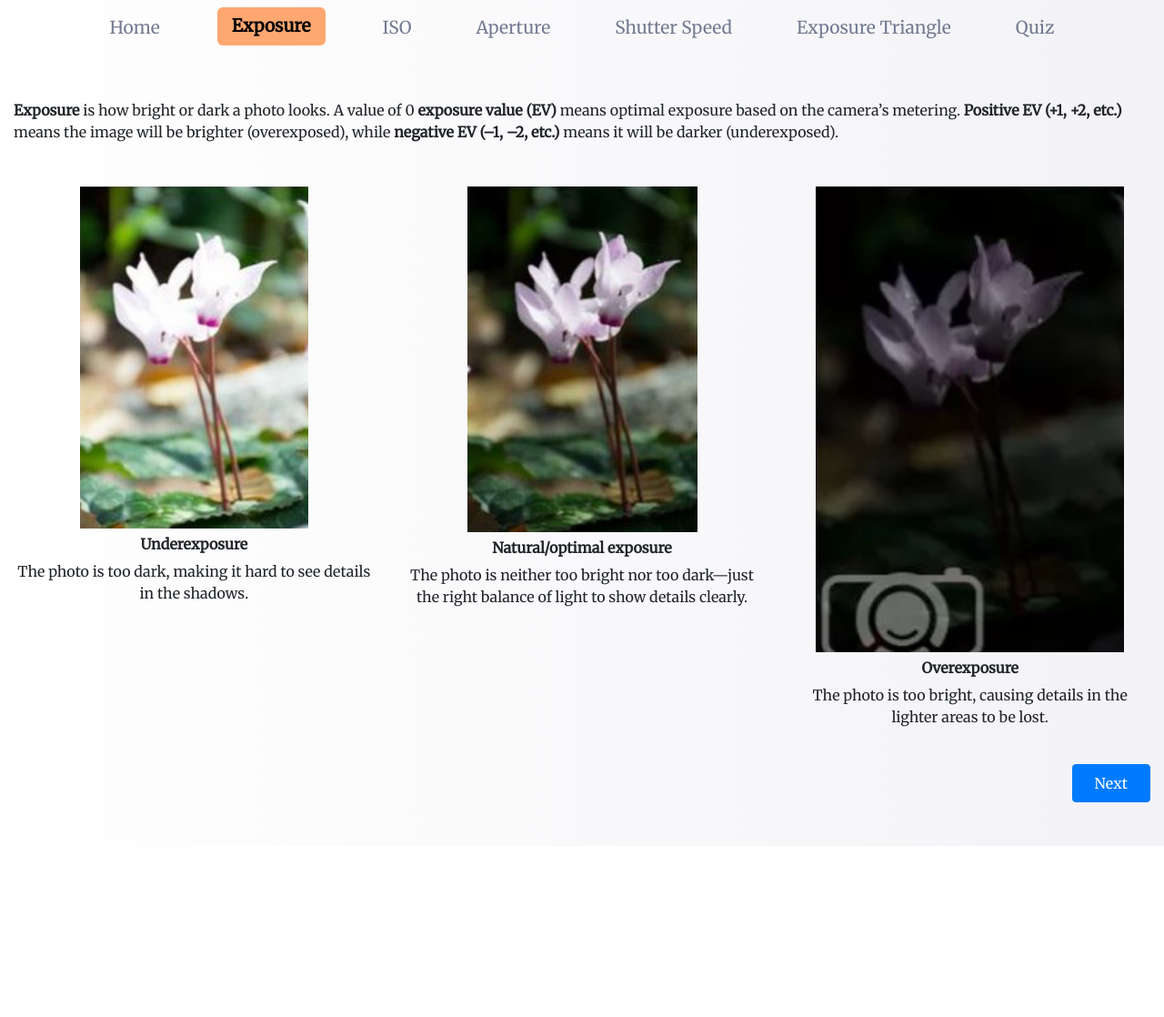
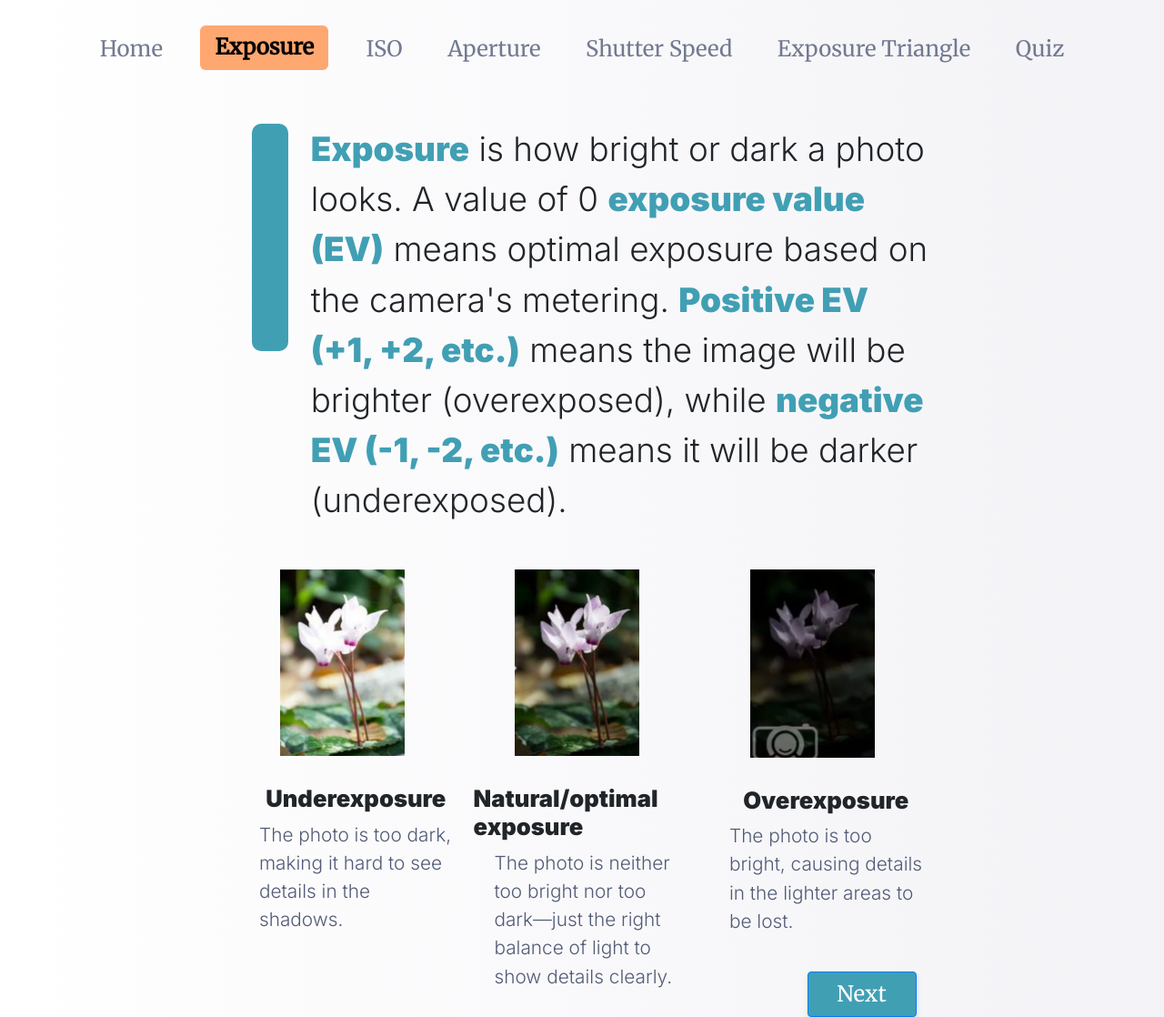
Before and after one commit to popi-x/UI-final-project, a Flask app: page /learn/exposure/1 in a window 1280 px wide. Shown: the whole page at 91% size. Before the commit the page ends 882 px from the top, so only its background shows below. Run offline with Flask 3, Linux system fonts and the light colour scheme; some libraries are stand-ins or nearby versions.

Commit message:
finsih the implementation of homepage ISO and exposure The cover can be implemented by putting the according data in cover_data.json

```diff
--- a/Static/css/main.css
+++ b/Static/css/main.css
@@ -6,9 +6,16 @@ body {
     padding: 0;
   }
 
+  .custom-vp-width {
+    width: 80vw;
+
+  }
+
+
 
   /* ---------- NAVBAR ---------- */
   .custom-navbar .navbar-nav {
+    margin-top: 20px;
     width: 100%;
     display: flex;
     justify-content: space-around;
@@ -20,7 +27,7 @@ body {
     opacity: 0.8;
     position: relative;
     font-weight: normal;
-    font-size: 1.2rem;
+    font-size: 1.5rem;
     text-decoration: none;
   }
 
@@ -50,73 +57,171 @@ body {
 
 
   /* ---------- HOMEPAGE HORIZONTAL LAYOUT ---------- */
-
-  .homepage-layout {
-    display: flex;
-    align-items: center;
-    justify-content: space-between;
-    max-width: 80%;
-    height: calc(100vh - 330px);  /* ⬅️ was too tall before */
-    margin: 0 auto;
-    padding: 1rem 2rem;           /* ⬅️ tighter top/bottom padding */
+.homepage-layout{
+  height: 80vh;
+  width: 90%;
+  margin-left: 12%
 }
 
+  /* ---------- LEFT TEXT BLOCK ---------- */
 
-  /* ---------- LEFT TEXT BLOCK ---------- */
-  .left {
-    flex: 1;
-    display: flex;
-    flex-direction: column;
-    justify-content: center;
-    gap: 1.2rem;
-    padding-left: 10rem;
-    padding-right: 20rem;
+.homepage-layout .title{
+  font-size: 12rem;
+  font-weight: bold;
+  color: black;
+  font-family: 'Inter', sans-serif;
 }
 
-  .title {
+.homepage-layout .subtitle{
+  color: #525B76;
+  font-size: 2rem;
   font-family: 'Inter', sans-serif;
-    font-weight: 900;
-    font-size: 8rem;
-    margin-bottom: 0.5rem;
 }
 
-  .subtitle {
-    font-weight: normal;
-    color: #525B76;
-    font-size: 1.3rem;
-    margin-bottom: 1rem;
-  }
-
-  .btn-learn {
+ .homepage-layout .btn{
   background-color: #419FB4;
-    color: white;
-    font-family: 'Merriweather', serif;
-    font-weight: bold;
-    padding: 1rem 3rem;
-    border-radius: 8px;
-    font-size: 1.3rem;
-    text-decoration: none;
-    box-shadow: 6px 6px 0px rgba(0, 0, 0, 0.1);
-    width: fit-content;
+  width: 200px;
+  height: 80px;
+  font-size: 2rem;
+  color:white;
+  box-shadow: 0 4px 6px rgba(0, 0, 0, 0.1); /* Soft shadow */
  }
 
 
   /* ---------- RIGHT IMAGE BLOCK ---------- */
-
-  .right {
-    flex: 1;
-    display: flex;
-    justify-content: center;
-    align-items: flex-end;   /* ⬅️ moves image upward */
-    padding-top: 1rem;         /* optional: fine-tune upward shift */
+ #homepage-img{
+  width:100%;
  }
 
-  .right img {
-    width: 190%;              /* ⬅️ make the image bigger */
-    object-fit: contain;
+
+  /* ---------- cover ---------- */
+.cover{
+  height: 80vh;
 }
 
-  .move-down {
-    margin-top: 1.5rem;     /* adjust how far down it moves */
-    white-space: nowrap;    /* ⬅️ forces text to stay on one line */
+.cover .left-rec-container{
+  height: 100%;
 }
+
+.cover .left-rec{
+  height: 95%;
+  width: 45px;
+  background-color: #419FB4;
+  border-radius: 10px;
+}
+
+.cover .title{
+  height: 100%;
+  font-size: 4rem;
+  font-weight: bold;
+  font-family:'Inter', sans-serif;
+  padding-left: 0;
+}
+
+.cover .right{
+  padding-top:1%;
+  height: 100%;
+  width: 100%;
+}
+
+.cover .subtitle{
+  font-size: 2rem;
+  color: #525B76;
+  font-family: 'Inter', sans-serif;
+}
+
+/*.cover .cover-img-container{
+  width:100%;
+}*/
+
+.cover .cover-img{
+  width:85%;
+}
+
+/* ---------- cover button ---------- */
+.cover .btn{
+  background-color: #419FB4;
+  width: 120px;
+  height: 50px;
+  font-size: 1.5rem;
+  color:white;
+  box-shadow: 0 4px 6px rgba(0, 0, 0, 0.1); /* Soft shadow */
+}
+
+/* ---------- contents ---------- */
+
+.contents{
+  height: 80vh;
+  width: 90%;
+  padding-left: 15%;
+  font-family: 'inter', sans-serif;
+}
+
+.contents .left-rec-container{
+  height: 250px;
+}
+
+.contents .left-rec{
+  height: 100%;
+  width: 40px;
+  background-color: #419FB4;
+  border-radius: 10px;
+}
+
+.contents .learn-texts{
+  font-size:2.3rem;
+}
+
+/* ---------- exposure contents ---------- */
+.exposure-contents .col-md-4 .row{
+  justify-content: center;
+}
+
+.exposure-contents .img-container{
+  width: 100%;
+}
+
+.exposure-contents img{
+  width:60%;
+}
+
+.exposure-contents .term{
+  font-size: 1.6rem;
+  }
+
+.exposure-contents .explain{
+  font-size: 1.3rem;
+  color:#525B76;
+  padding: 0 10%;
+}
+
+span{
+  color:#419FB4;
+  font-weight: bold;
+}
+
+/* ---------- ISO contents ---------- */
+.next-btn-container{
+  width: 100%;
+}
+
+.iso-contents img-container{
+  width: 100%;
+}
+
+.iso-contents img{
+  width: 90%;
+}
+
+
+
+/* ---------- next link button ---------- */
+.next-btn-container .btn{
+  background-color: #419FB4;
+  width: 120px;
+  height: 50px;
+  font-size: 1.5rem;
+  color:white;
+  box-shadow: 0 4px 6px rgba(0, 0, 0, 0.1); /* Soft shadow */
+  font-family: 'merriweather', serif;
+}
--- a/Templates/exposure_1.html
+++ b/Templates/exposure_1.html
@@ -1,41 +1,53 @@
 {% extends "layout.html" %}
 
 {% block content %}
-<div class="mb-5 ">
-    <p  class="learn-texts">
-      <strong>Exposure</strong> is how bright or dark a photo looks. A value of 0 <strong>exposure value (EV)</strong> means optimal exposure based on the camera’s metering.
-      <strong>Positive EV (+1, +2, etc.)</strong> means the image will be brighter (overexposed), while
-      <strong>negative EV (–1, –2, etc.)</strong> means it will be darker (underexposed).
-    </p>
+<div class="row align-items-center justify-content-center contents exposure-contents">
+  <div class="row first-row ">
+    <div class="col-md-1 left-rec-container">
+      <div class="left-rec"></div>
+    </div>
+    <div class="learn-texts col-md-11 align-self-center">
+      <span>Exposure</span>&nbspis how bright or dark a photo looks. A value of 0&nbsp<span>exposure value (EV)</span>&nbspmeans optimal exposure based on the camera's metering.&nbsp<span>Positive EV (+1, +2, etc.)</span>&nbspmeans the image will be brighter (overexposed), while&nbsp<span>negative EV (-1, -2, etc.)</span>&nbspmeans it will be darker (underexposed).
+    </div>
   </div>
-
-  <!-- Image grid -->
-  <div class="row justify-content-center text-center">
+  <br>
+  <br>
+      <!-- Image grid -->
+  <div class="row image-grid">
 
     <!-- Underexposure -->
-    <div class="col-md-4 mb-4">
-      <img src="{{ url_for('static', filename='images/underEV.png') }}" class="img-fluid mb-2" alt="Underexposure">
-      <h6><strong>Underexposure</strong></h6>
-      <p>The photo is too dark, making it hard to see details in the shadows.</p>
+    <div class="col-md-4 justify-content-center">
+      <div class="row img-container">
+        <img src="{{ url_for('static', filename='images/underEV.png') }}" class="img-fluid mb-2" alt="Underexposure">
+      </div>
+      <br>
+      <h6 class="row term"><strong>Underexposure</strong></h6>
+      <p class="row explain">The photo is too dark, making it hard to see details in the shadows.</p>
     </div>
 
     <!-- Normal exposure -->
-    <div class="col-md-4 mb-4">
-      <img src="{{ url_for('static', filename='images/naturalEV.png') }}" class="img-fluid mb-2" alt="Optimal Exposure">
-      <h6><strong>Natural/optimal exposure</strong></h6>
-      <p>The photo is neither too bright nor too dark—just the right balance of light to show details clearly.</p>
+    <div class="col-md-4">
+      <div class="row img-container">
+        <img src="{{ url_for('static', filename='images/naturalEV.png') }}" class="img-fluid mb-2" alt="Normal Exposure">
+      </div>
+      <br>
+      <h6 class="row term"><strong>Natural/optimal exposure</strong></h6>
+      <p class="row explain">The photo is neither too bright nor too dark—just the right balance of light to show details clearly.</p>
     </div>
 
     <!-- Overexposure -->
-    <div class="col-md-4 mb-4">
-      <img src="{{ url_for('static', filename='images/overEV.png') }}" class="img-fluid mb-2" alt="Overexposure" id="overexposure">
-      <h6><strong>Overexposure</strong></h6>
-      <p>The photo is too bright, causing details in the lighter areas to be lost.</p>
+    <div class="col-md-4">
+      <div class="row img-container">
+        <img src="{{ url_for('static', filename='images/overEV.png') }}" class="img-fluid mb-2" alt="Normal Exposure">
+      </div>
+      <br>
+      <h6 class="row term"><strong>Overexposure</strong></h6>
+      <p class="row explain">The photo is too bright, causing details in the lighter areas to be lost.</p>
+      <br>
+      <div class="row next-btn-container justify-content-end">
+        <a href="/learn/iso/cover" class="btn btn-primary">Next</a>
+      </div>
     </div>
-    </div>
-
-    <div class="next-btn-container text-right">
-        <a href="/learn/iso/cover" class="btn btn-primary px-4 py-2">Next</a>
-    </div>
+</div>
 
 {% endblock %}
--- a/Templates/layout.html
+++ b/Templates/layout.html
@@ -6,6 +6,9 @@
 
   <!-- Google Fonts -->
   <link href="https://fonts.googleapis.com/css2?family=Inter:wght@300;900&family=Merriweather&display=swap" rel="stylesheet">
+
+  <!-- Jquery -->
+  <script src="https://code.jquery.com/jquery-3.3.1.slim.min.js"></script>
 
   <!-- Bootstrap (still useful for layout if needed) -->
   <link rel="stylesheet" href="https://stackpath.bootstrapcdn.com/bootstrap/4.2.1/css/bootstrap.min.css">
--- a/app.py
+++ b/app.py
@@ -23,17 +23,17 @@ def home():
 def overview():
     return render_template("overview.html")
 
-@app.route("/learn/exposure/cover")
-def exposure():
-    return render_template("exposure_cover.html")
+@app.route("/learn/<string:section>/cover")
+def exposure(section):
+    with open("data/cover_data.json") as f:
+        data = json.load(f)
+    return render_template("cover.html", section=section, data=data)
+
 
 @app.route("/learn/exposure/1")
 def exposure_1():
     return render_template("exposure_1.html")
 
-@app.route("/learn/iso/cover")
-def iso_cover():
-    return render_template("iso_cover.html")
 
 @app.route("/learn/iso/1")
 def iso_1():
@@ -70,6 +70,7 @@ def triangle(step_id):
             return redirect(url_for("quiz_view", question_id=1))
 
     return render_template("triangle_step.html", step=step_id)
+
 
 
 @app.route("/aperture/<int:step>", methods=["GET", "POST"])
```
Also changed, not shown: Data/cover_data.json (added, +15 -0 lines), Templates/cover.html (added, +27 -0 lines), Templates/exposure_cover.html (deleted, +0 -25 lines), Templates/homepage.html (+11 -9 lines), Templates/iso_1.html (+19 -8 lines), server.py (deleted, +0 -69 lines), Static/images/linework2.png. Lines whose indentation alone changed are shown as unchanged.
